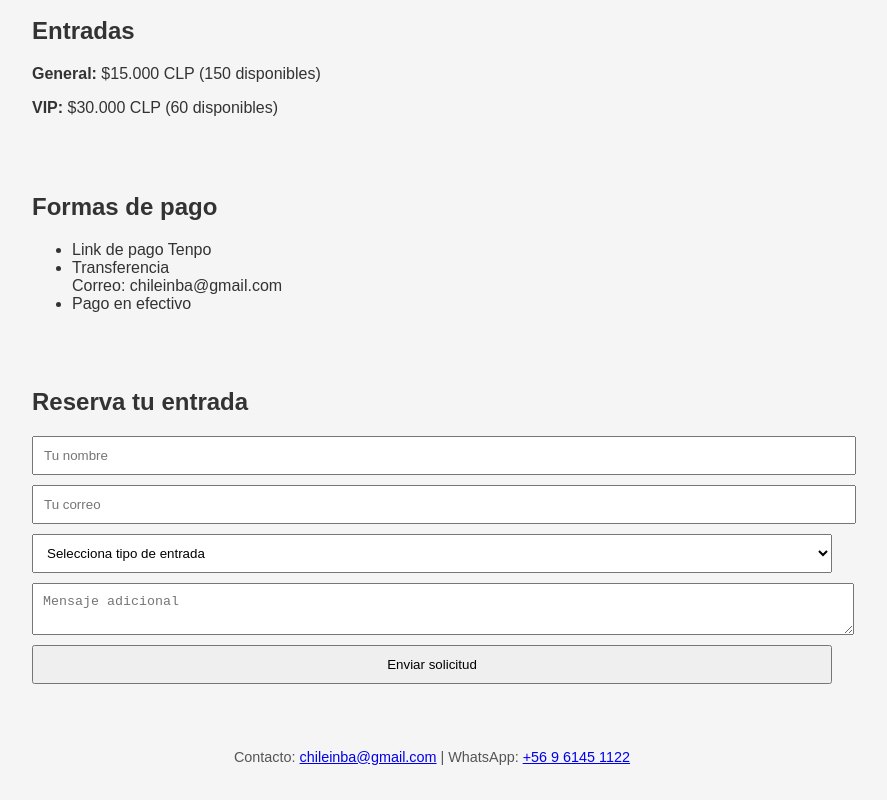
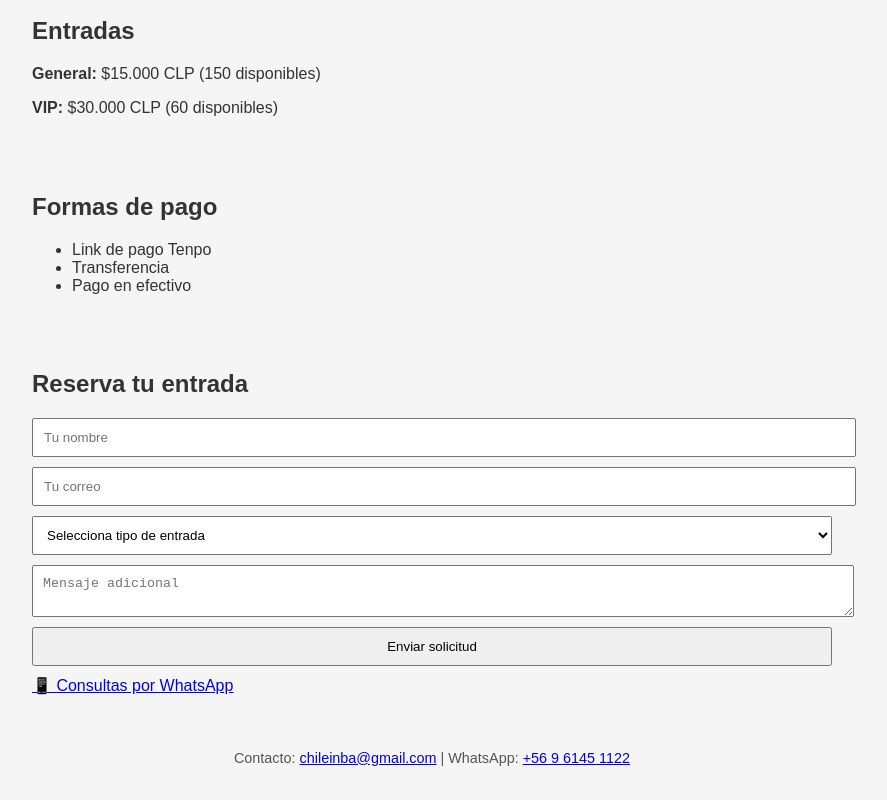
Before and after one commit to inbachile/inbachile2025, a plain HTML site: page index.html in a window 1280 px wide. Shown: the part 650-1450 px from the top of the page, without its empty margins (208-1095 px from the left). Drawn offline with Linux system fonts and the light colour scheme.

Commit message:
Add files via upload

```diff
--- a/index.html
+++ b/index.html
@@ -23,8 +23,7 @@
         <h2>Formas de pago</h2>
         <ul>
             <li>Link de pago Tenpo</li>
-            <li>Transferencia<br>
-                Correo: chileinba@gmail.com</li>
+            <li>Transferencia</li>
             <li>Pago en efectivo</li>
         </ul>
     </section>
@@ -41,6 +40,9 @@
             <textarea name="mensaje" placeholder="Mensaje adicional"></textarea>
             <button type="submit">Enviar solicitud</button>
         </form>
+        <div class="whatsapp">
+            <a href="https://wa.me/56961451122" target="_blank">📱 Consultas por WhatsApp</a>
+        </div>
     </section>
     <footer>
         <p>Contacto: <a href="mailto:chileinba@gmail.com">chileinba@gmail.com</a> | WhatsApp: <a href="https://wa.me/56961451122">+56 9 6145 1122</a></p>
```
